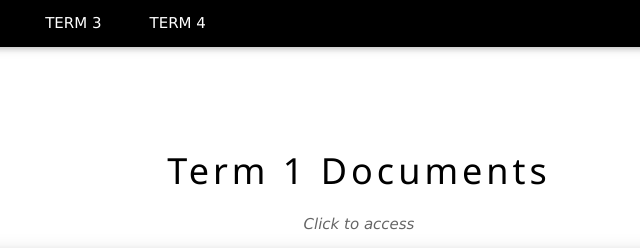
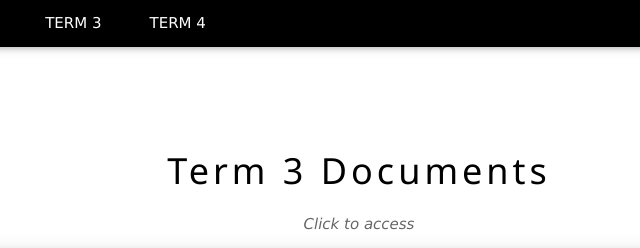
Before and after one commit to AustinPages/austinpages.github.io, a plain HTML site: page term3.html in a window 1280 px wide. Shown: the top 248 px of the page, 281-921 px from the left. Drawn offline with nearby package versions, Linux system fonts and the light colour scheme.

Commit message:
Update term3.html

```diff
--- a/term3.html
+++ b/term3.html
@@ -3,7 +3,7 @@
 <head>
     <meta charset="UTF-8">
     <meta name="viewport" content="width=device-width, initial-scale=1.0">
-    <title>Term 1 Documents</title>
+    <title>Term 3 Documents</title>
     <link rel="stylesheet" href="https://www.w3schools.com/w3css/5/w3.css">
     <style>
         body {
@@ -29,7 +29,7 @@
 
 <!-- Main Content -->
 <div class="w3-content w3-padding-64" style="max-width:900px; margin:auto;">
-    <h1 class="w3-center w3-wide">Term 1 Documents</h1>
+    <h1 class="w3-center w3-wide">Term 3 Documents</h1>
     <p class="w3-center w3-opacity"><i>Click to access</i></p>
 
     <ul class="w3-ul w3-card-4 w3-hover-shadow document-list">
```
